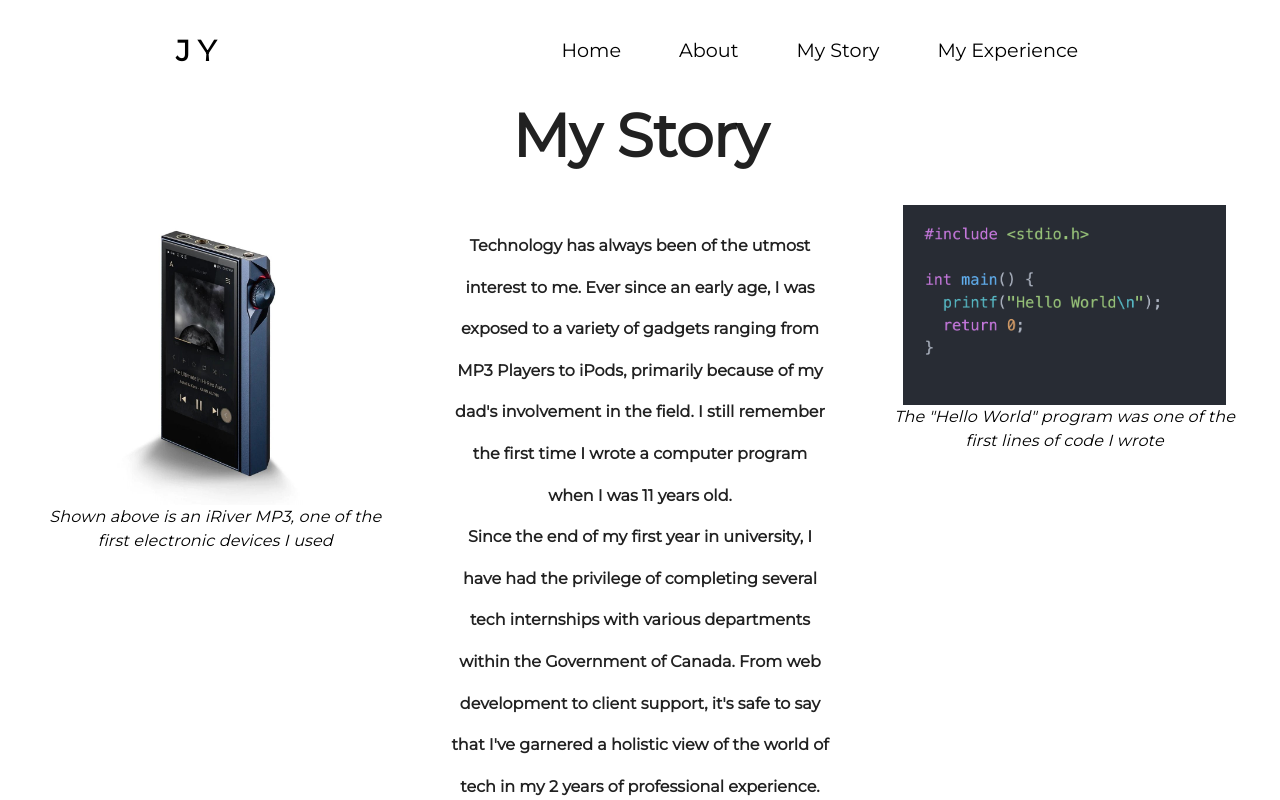
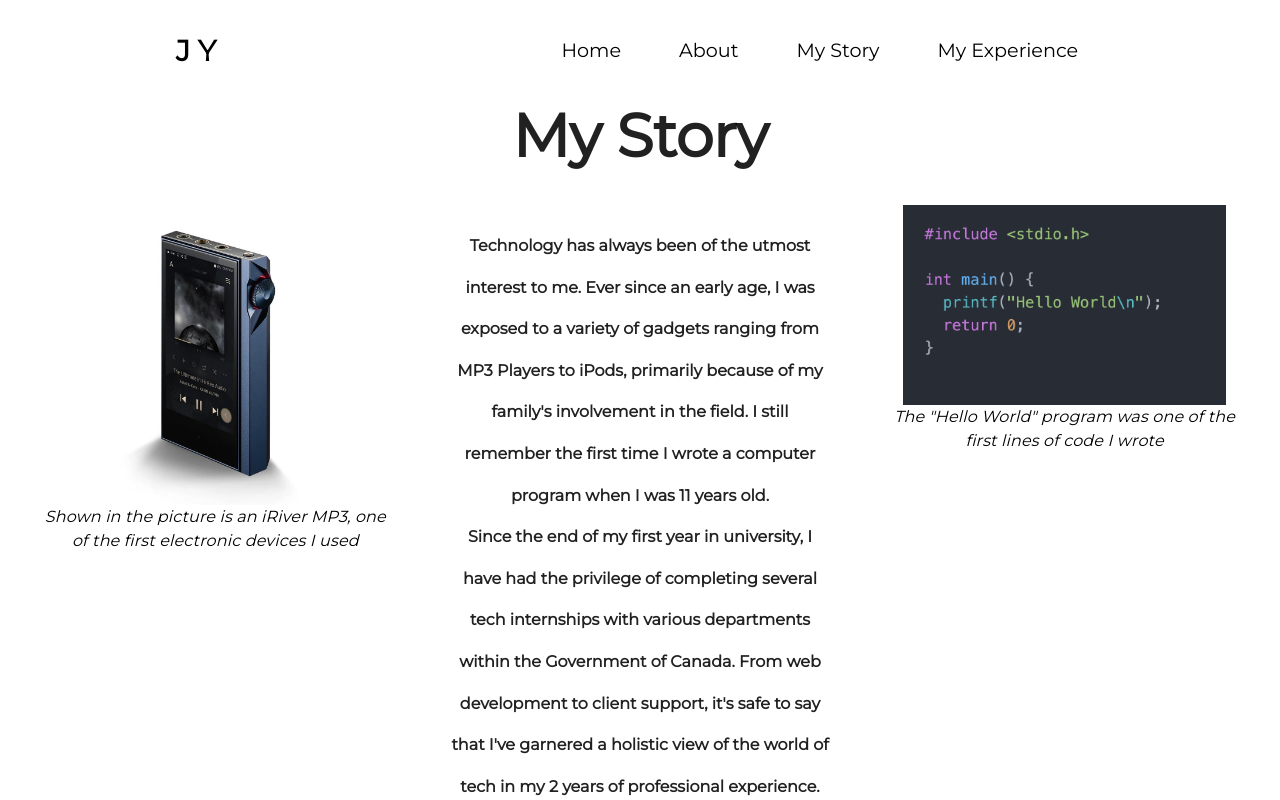
Before and after one commit to jyou044/personalwebsite, a React (Create React App) app: page /MyStory in a window 1280 px wide. Shown: the top 800 px of the page. Built offline with nearby package versions, Linux system fonts and the light colour scheme.

Commit message:
fixed spacing issue on my story page

```diff
--- a/src/components/Experience/Experience.js
+++ b/src/components/Experience/Experience.js
@@ -46,25 +46,25 @@ export default function Experience() {
     return (
         <div>
             <Grid item container>
-                <Grid item xs={12} md={12} className={classes.textFormat}>
+                <Grid item xs={12} className={classes.textFormat}>
                     <Typography variant="h2" align="center" className={classes.spacing} gutterBottom><b>My Story</b></Typography>
                 </Grid>
             </Grid>
 
             <Grid container justify = "center">
-                <Grid item alignContent='flex-start' alignItems='flex-start' justify='flex-start' container xs className={classes.pictureFormat}>
+                <Grid item alignContent='flex-start' alignItems='flex-start' justify='flex-start' container lg className={classes.pictureFormat}>
                     <img
                         alt="iriver"
                         height="300"
                         src={`${process.env.PUBLIC_URL}/source/iriver.jpg`}
                         title="iriver"
                     />
-                    <Typography paragraph align="center" className={classes.spacing} gutterBottom><i>Shown above is an iRiver MP3, one of the first electronic devices I used</i></Typography>
+                    <Typography paragraph align="center" className={classes.spacing} gutterBottom><i>Shown in the picture is an iRiver MP3, one of the first electronic devices I used</i></Typography>
                 </Grid>
-                <Grid item xs className={classes.paraFormat} style={{ padding: 20 }}>
+                <Grid item alignContent='flex-start' alignItems='flex-start' justify='flex-start' container lg className={classes.paraFormat} style={{ padding: 20 }}>
                     <p> <b>
                         Technology has always been of the utmost interest to me. Ever since an early age, I was exposed to a variety of gadgets ranging from MP3 Players to iPods, primarily
-                        because of my dad's involvement in the field.
+                        because of my family's involvement in the field.
                         I still remember the first time I wrote a computer program when I was 11 years old.
                         <br />
                         Since the end of my first year in university, I have had the privilege of completing several tech internships with various departments within the Government of Canada. From
@@ -75,7 +75,7 @@ export default function Experience() {
                     </b>
                     </p>
                 </Grid>
-                <Grid item alignContent='flex-start' alignItems='flex-start' justify='flex-start' container xs className={classes.pictureFormat}>
+                <Grid item alignContent='flex-start' alignItems='flex-start' justify='flex-start' container lg className={classes.pictureFormat}>
                     <img
                         alt="helloworld"
                         height="200"
```
